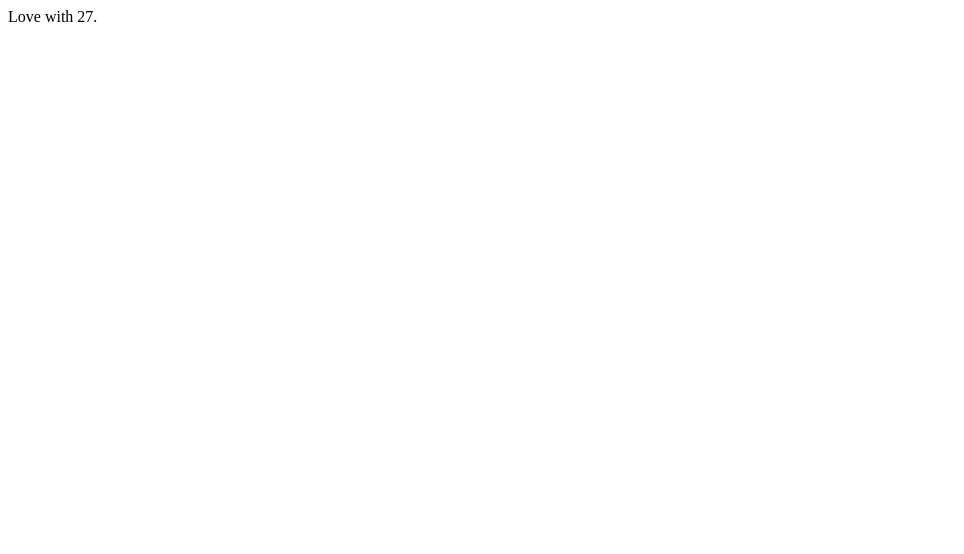
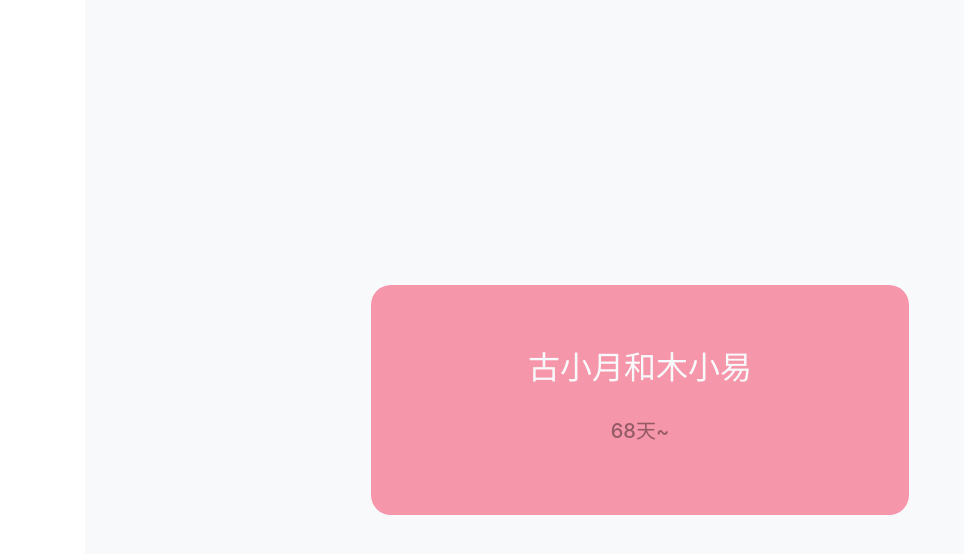
Before and after one commit to iSwfe/love, a plain HTML site: page index.html in a window 1280 px wide. Shown: the whole page, without its empty margins (0-964 px from the left). Drawn offline with nearby package versions, Linux system fonts and the light colour scheme.

Commit message:
init love~

```diff
--- a/index.html
+++ b/index.html
@@ -1 +1,76 @@
-Love with 27.
+<!DOCTYPE html>
+
+<head>
+    <meta charset="utf-8">
+    <title>和27相爱。</title>
+    <!--<meta name="description" content="">-->
+
+    <link rel="stylesheet" href="https://cdn.staticfile.org/twitter-bootstrap/4.3.1/css/bootstrap.min.css">
+    <script src="https://cdn.staticfile.org/jquery/3.4.1/jquery.min.js"></script>
+    <script src="https://cdn.staticfile.org/twitter-bootstrap/4.3.1/js/bootstrap.min.js"></script>
+
+    <!--<link rel="stylesheet" href="./dist/bootstrap-4.3.1-dist/css/bootstrap.min.css">-->
+    <!--<script src="./dist/jquery/jquery-3.4.1.min.js"></script>-->
+    <!--<script src="./dist/bootstrap-4.3.1-dist/js/bootstrap.min.js"></script>-->
+
+    <script src="https://cdn.staticfile.org/moment.js/2.24.0/moment.min.js"></script>
+    <!--<script src="./dist/moment/moment.js"></script>-->
+</head>
+
+<style>
+    .box-center {
+        display: flex;
+        flex-direction: row;
+        justify-content: center;
+        align-items: center;
+        align-content: center;
+    }
+
+    .box-vertical {
+        flex-direction: column;
+    }
+
+    #container {
+        height: 100vh;
+    }
+
+    #background {
+        height: 100%;
+        width: 100%;
+    }
+
+    #content {
+        width: 42vw;
+        height: 18vw;
+
+        background-color: #F596AA;
+        border-radius: 20px;
+    }
+
+    #title {
+        color: #f8f9fa;
+    }
+
+    #time {
+        color: #945b67;
+    }
+</style>
+
+<body id="container" class="container">
+    <div id="background" class="bg-light box-center">
+        <div id="content" class="box-center box-vertical">
+            <h2 id="title">
+                古小月和木小易
+            </h2>
+            <br/>
+
+            <h5 id="time"></h5>
+        </div>
+    </div>
+
+    <script type="application/javascript">
+        document.getElementById("time").append(
+          (moment().diff(moment("2019-06-01"), "day") + 1) + "天~"
+        );
+    </script>
+</body>
```
